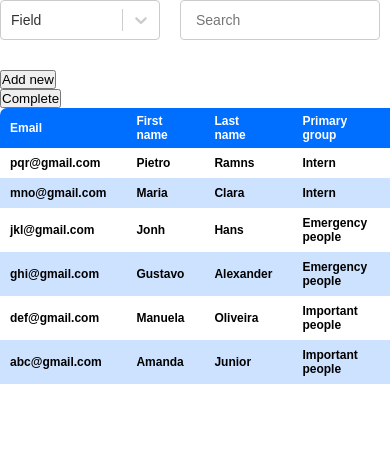
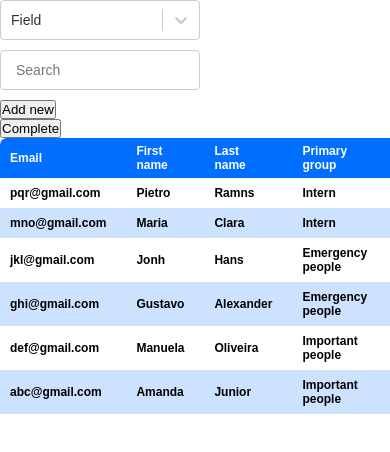
Before and after one commit to Vergiliogu/V-Coding, a React (Vite) app: page / in a window 390 px wide. Shown: the top 452 px of the page. Built offline with nearby package versions, Linux system fonts and the light colour scheme.

Commit message:
feat: add mobile support to styles

```diff
--- a/src/components/filter-block/filter-block.styles.ts
+++ b/src/components/filter-block/filter-block.styles.ts
@@ -3,5 +3,8 @@ import styled from "styled-components";
 export const Container = styled.div`
     display: flex;
     flex-direction: row;
-    padding-bottom: 30px;
+
+    @media (max-width: 640px) {
+        display: block;
+    }
 `
--- a/src/components/select-filter/select-filter.tsx
+++ b/src/components/select-filter/select-filter.tsx
@@ -14,6 +14,7 @@ const SelectFilter = (props: T.SelectFilterProps) => {
                     ...baseStyles,
                     height: "40px",
                     minWidth: "160px",
+                    maxWidth: "200px",
                     fontSize: "14px",
                     ":focus": {
                         outline: "none"
--- a/src/components/text-filter/text-filter.styles.ts
+++ b/src/components/text-filter/text-filter.styles.ts
@@ -12,6 +12,10 @@ export const TextInput = styled.input.attrs({
     font-size: 14px;
     margin-left: 20px;
 
+    @media (max-width: 640px) {
+        margin: 10px 0px;
+    }
+
     &:focus {
         outline: 1.5px solid #2684ff;
     }
```
